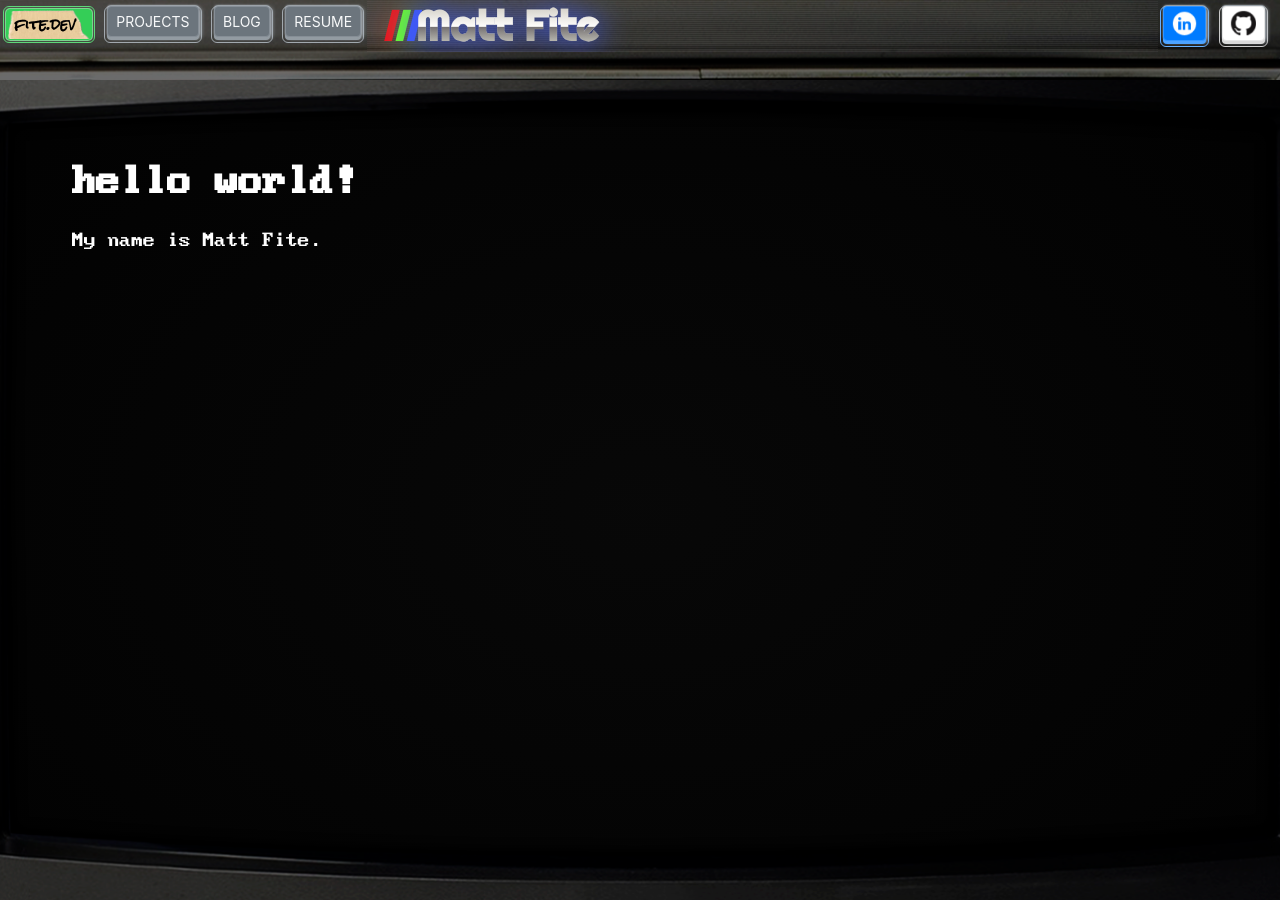
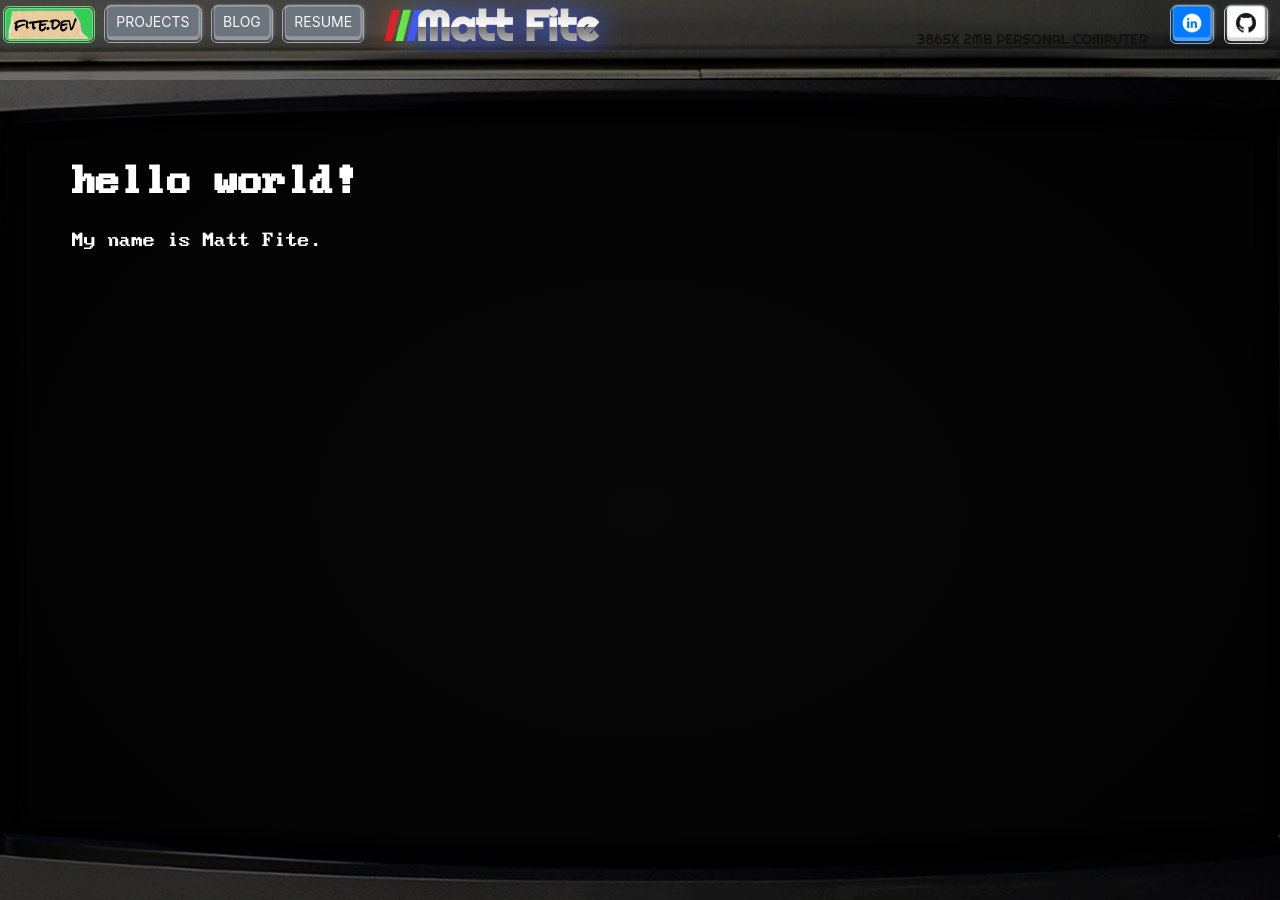
Before and after one commit to fiteclub/fiteclub.github.io, a Jekyll site: the page built from index.html, in a window 1280 px wide. Built offline with Jekyll 4.4.1, drawn with Linux system fonts in a browser that asks for light colours.

Commit message:
Refactor and refine css

```diff
--- /dev/null
+++ b/_includes/logo.html
@@ -0,0 +1 @@
+<h1 class="vectro"><span class="vectro-red">I</span><span class="vectro-green">I</span><span class="vectro-blue">I</span><span class="vectro-body">{{ site.title }}</span></span></h1>
--- a/_includes/navigation.html
+++ b/_includes/navigation.html
@@ -10,7 +10,8 @@
       </a>
     {% endfor %}
   </nav>
-  <div class ="filler"><h1 class="vectro"><span class="vectro-red">I</span><span class="vectro-green">I</span><span class="vectro-blue">I</span><span class="vectro-body">{{ site.title }}</span></h1></div>
+  <div class="filler">{% include logo.html %}</div>
+  <div class="filler"><div class="slogan">386SX 2MB PERSONAL COMPUTER</div></div>
   <div class="right-buttons">
     <a href="https://linkedin.com/in/{{ site.linkedin_custom_url_slug }}" target="_blank" class="kbc-button kbc-button-sm kbc-button-primary"><img src="assets/img/linkedin-logo-32px.png" alt="github" style="vertical-align:middle" class="logobutton"></a>
     <a href="https://github.com/{{ site.github_username }}" target="_blank" class="kbc-button kbc-button-sm"><img src="assets/img/GitHub-Mark-32px.png" alt="linkedin" style="vertical-align:middle" class="logobutton"></a>
--- a/_sass/main.scss
+++ b/_sass/main.scss
@@ -65,7 +65,14 @@
 }
 
 .filler {
+  // z-index: 9;
   flex-grow: 1;
+  float: left;
+  white-space: nowrap;
+  // shape-outside: inset(20px 50px 10px 0 round 50px) margin-box;
+  // background-color:#FFF;
+  // border: 2px solid black;
+  // border-radius: 10px;
   // background: repeating-linear-gradient(0deg, rgba(255,255,255,0.05) 0px, rgba(255,255,255,0.05) 1px, rgba(255,255,255,0) 1px, rgba(255,255,255,0) 2px);
 }
 
@@ -219,7 +226,7 @@
 }
 
 .logobutton {
-  height: 25px;
+  height: 20px;
 }
 
 .buttontape {
@@ -230,9 +237,18 @@
 
 .homebutton {
   margin-right: 7px;
-  // padding: 0px 10px 0px 10px;
+  // padding: -5px -10px -5px -10px;
   font-family: 'handwriting';
   font-weight: bold;
   color:#000;
-  // font-size: 16px;
+  // font-size: 18px;
 }
+
+.slogan {
+  font-family: 'Righteous';
+  padding: 30px 20px 20px 0px;
+  float: right;
+  // vertical-align: bottom;
+  font-size: 14px;
+  color: #111;
+}
--- a/_sass/vectro.scss
+++ b/_sass/vectro.scss
@@ -25,8 +25,7 @@
   padding: 0 15px 0;
   margin: 0;
   overflow: hidden;
-  white-space: nowrap;
-  background: repeating-linear-gradient(0deg, rgba(255,255,255,0.05) 0px, rgba(255,255,255,0.05) 1px, rgba(255,255,255,0) 1px, rgba(255,255,255,0) 2px);
+  // background: repeating-linear-gradient(0deg, rgba(255,255,255,0.05) 0px, rgba(255,255,255,0.05) 1px, rgba(255,255,255,0) 1px, rgba(255,255,255,0) 2px);
 }
 
 .windows .vectro {
```
